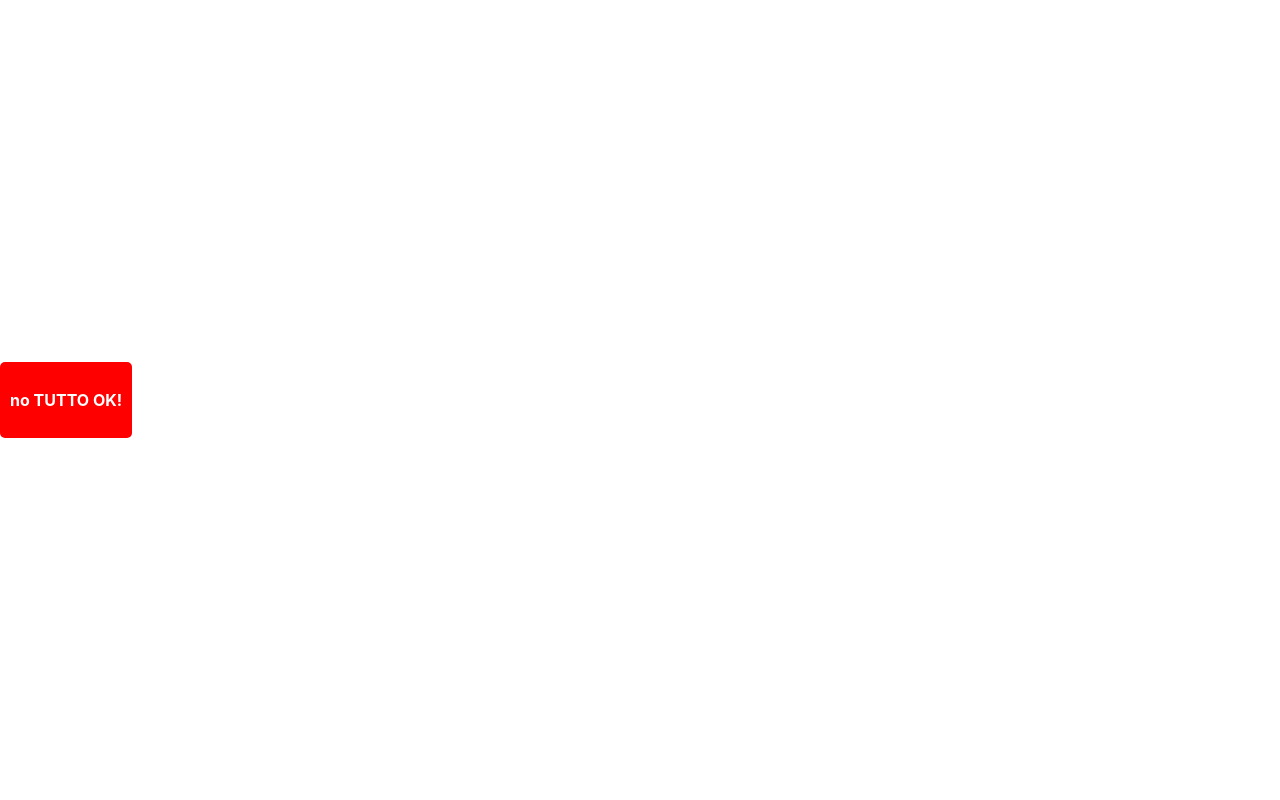
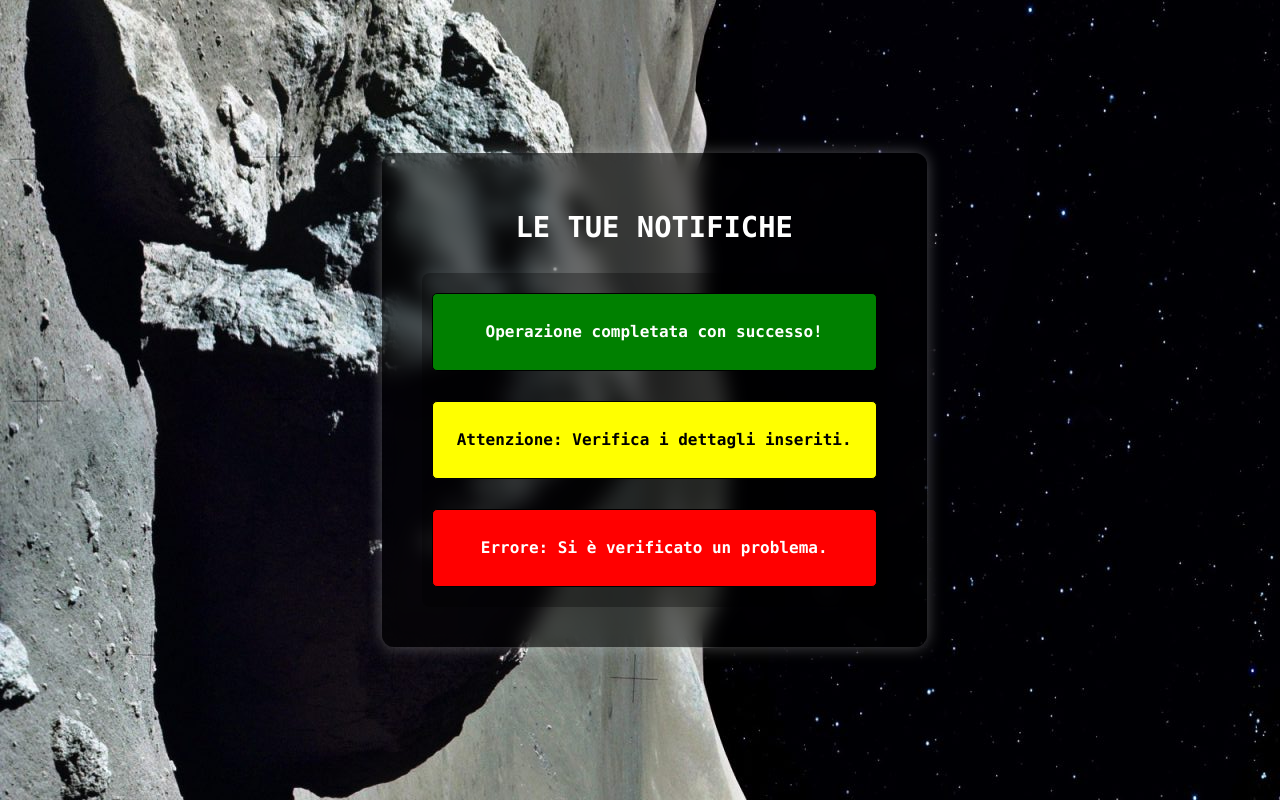
Before and after one commit to renghinoITS/nina_react, a React (Vite) app: page / in a window 1280 px wide. Built offline with nearby package versions, Linux system fonts and the light colour scheme.

Commit message:
fixed something?

```diff
--- a/src/components/HomePage/NotificationBox/NotificationBox.css
+++ b/src/components/HomePage/NotificationBox/NotificationBox.css
@@ -1,4 +1,5 @@
 .notification-box {
+    border: 1px solid black;
     padding: 10px;
     border-radius: 5px;
     margin: 10px 0;
--- a/src/components/HomePage/NotificationBox/NotificationBox.tsx
+++ b/src/components/HomePage/NotificationBox/NotificationBox.tsx
@@ -7,9 +7,9 @@ interface NotificationBoxProps {
 
 const NotificationBox: React.FC<NotificationBoxProps> = ({ type, message }) => {
     return (
-    <div className={`notification-box ${type}`}>
-        <p>{message}</p>
-    </div>
+        <div className={`notification-box ${type}`}>
+            <p>{message}</p>
+        </div>
     );
 };
 
--- a/src/main.tsx
+++ b/src/main.tsx
@@ -2,10 +2,10 @@ import "./assets/css/index.css"
 
 import { StrictMode } from "react"
 import { createRoot } from "react-dom/client"
-import NotificationBox from "./components/HomePage/NotificationBox/NotificationBox"
+import HomePage from "./pages/HomePage/HomePage"
 
 createRoot(document.getElementById("root")!).render(
 	<StrictMode>
-		<NotificationBox type={"error"} message={"no TUTTO OK!"}/>
+		<HomePage/>
 	</StrictMode>,
 )
--- a/src/pages/HomePage/HomePage.css
+++ b/src/pages/HomePage/HomePage.css
@@ -1,7 +1,8 @@
 body {
   font-family: Monaco, sans-serif;
   color: #ffffff;
-    background-image: url('../img/moon.jpg'); /* Percorso relativo all'immagine */
+  background-image: url('../../assets/img/moon.jpg');
+  /* Sfondo della luna */
   background-position: center;
   background-repeat: no-repeat;
   background-size: cover;
@@ -11,19 +12,21 @@ body {
   justify-content: center;
   align-items: center;
   min-height: 100vh;
+  overflow: hidden;
 }
 
 .container {
   text-align: center;
   backdrop-filter: blur(10px);
-    padding: 40px; /* Aumentato il padding per dare più spazio interno */
+  padding: 40px;
   border-radius: 12px;
   box-shadow: 0 0 15px rgba(255, 255, 255, 0.3);
-    max-width: 1200px; /* Aumentato il valore per rendere la finestra più ampia */
+  max-width: 1200px;
   width: 90%;
-    max-height: 600px; /* Aumentato il valore per rendere la finestra più lunga */
-    background: rgba(0, 0, 0, 0.5); /* Sfondo leggermente scuro e trasparente */
-    overflow-y: auto; /* Consente lo scroll verticale se il contenuto è molto */
+  max-height: 600px;
+  background: rgba(0, 0, 0, 0.5);
+  /* Sfondo leggermente scuro e trasparente */
+  overflow-y: auto;
 }
 
 h1 {
@@ -37,9 +40,13 @@ body {
   display: flex;
   flex-direction: column;
   gap: 10px;
-    max-height: 500px; /* Permette più notifiche visibili all'interno */
+  max-height: 500px;
   overflow-y: auto;
   padding-right: 5px;
+  background: rgba(0, 0, 0, 0.3);
+  /* Sfondo trasparente per vedere lo sfondo della luna */
+  border-radius: 8px;
+  padding: 10px;
 }
 
 .notification {
@@ -54,21 +61,24 @@ body {
   color: #ffffff;
 }
 
-  .notification.correct {
+.notification.success {
   background-color: rgba(76, 175, 80, 0.8);
+  /* Verde */
 }
 
 .notification.warning {
   background-color: rgba(255, 193, 7, 0.8);
+  /* Giallo */
+  color: #000000;
 }
 
 .notification.error {
   background-color: rgba(244, 67, 54, 0.8);
+  /* Rosso */
 }
 
 /* Stile pulsante Delete */
 .del {
-    position: relative;
   width: 65px;
   height: 35px;
   display: flex;
@@ -108,23 +118,19 @@ body {
   border-radius: 50%;
   box-shadow: 0 0 6px rgba(255, 255, 255, 0.6);
   opacity: 0.8;
+  top: 0;
+  left: 0;
 }
 
 .star1 {
-    top: -10px;
-    left: -10px;
   animation: shooting1 4s ease-in-out infinite;
 }
 
 .star2 {
-    top: -20px;
-    left: -20px;
   animation: shooting2 5s ease-in-out infinite;
 }
 
 .star3 {
-    top: -30px;
-    left: -30px;
   animation: shooting3 6s ease-in-out infinite;
 }
 
@@ -133,6 +139,7 @@ body {
     transform: translate(0, 0) scale(1);
     opacity: 0.8;
   }
+
   100% {
     transform: translate(600px, 400px) scale(0.6);
     opacity: 0;
@@ -144,6 +151,7 @@ body {
     transform: translate(0, 0) scale(1);
     opacity: 0.8;
   }
+
   100% {
     transform: translate(500px, 350px) scale(0.6);
     opacity: 0;
@@ -155,6 +163,7 @@ body {
     transform: translate(0, 0) scale(1);
     opacity: 0.8;
   }
+
   100% {
     transform: translate(400px, 300px) scale(0.6);
     opacity: 0;
--- a/src/pages/HomePage/HomePage.tsx
+++ b/src/pages/HomePage/HomePage.tsx
@@ -6,31 +6,11 @@ const HomePage: React.FC = () => {
     return (
     <div className="container">
         <h1>LE TUE NOTIFICHE</h1>
-        <div className="notifications scrollable">
-        <div className="notification correct">
-            <strong>Notifiche :</strong> Connessione
-            <div className="del">
-            <div>Delete</div>
+            <div className="notifications scrollable">
+                <NotificationBox type="success" message="Operazione completata con successo!" />
+                <NotificationBox type="warning" message="Attenzione: Verifica i dettagli inseriti." />
+                <NotificationBox type="error" message="Errore: Si è verificato un problema." />
             </div>
-        </div>
-        <div className="notification warning">
-            <strong>Notifiche :</strong> Avviso
-            <div className="del">
-            <div>Delete</div>
-            </div>
-        </div>
-        <div className="notification error">
-            <strong>Notifiche :</strong> Errore
-            <div className="del">
-            <div>Delete</div>
-            </div>
-        </div>
-                {/* Aggiungi altre notifiche qui */}
-                <h1>Notifiche</h1>
-        <NotificationBox type="success" message="Operazione completata con successo!" />
-        <NotificationBox type="warning" message="Attenzione: Verifica i dettagli inseriti." />
-        <NotificationBox type="error" message="Errore: Si è verificato un problema." />
-        </div>
 
       {/* Stelle cadenti */}
         <div className="shooting-star star1"></div>
```
Lines whose indentation alone changed are shown as unchanged.
